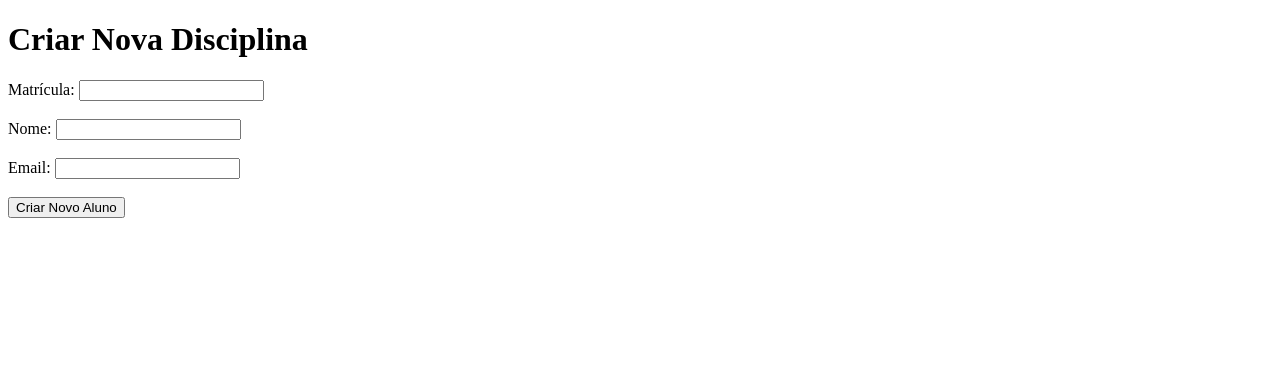
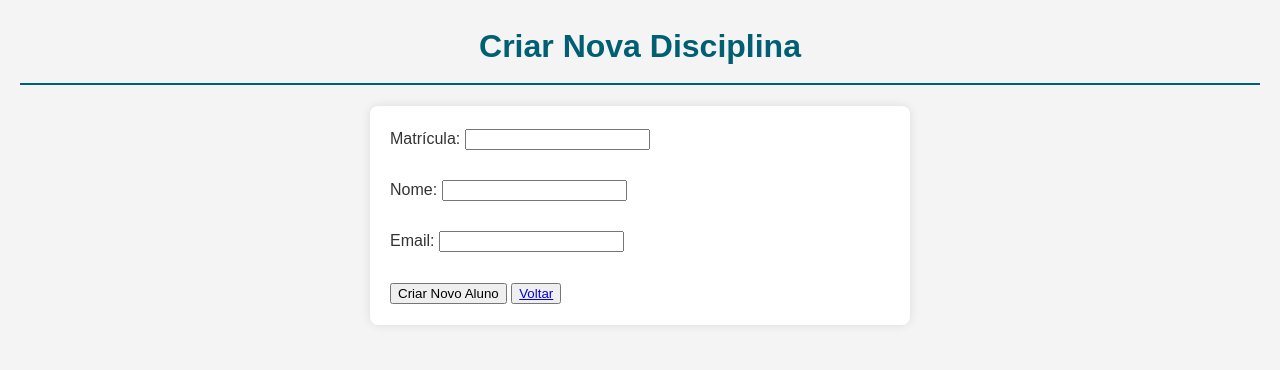
Before and after one commit to Daitoros/3DAW, a PHP site: page /Incluir.php in a window 1280 px wide. Shown: the top 370 px of the page. Run offline with PHP 8.4, Linux system fonts and the light colour scheme.

Commit message:
ajustes visuais

```diff
--- a/Listar15092025/Incluir.php
+++ b/Listar15092025/Incluir.php
@@ -4,7 +4,7 @@ if ($_SERVER['REQUEST_METHOD'] == 'POST')
     $matricula = $_POST["matricula"];
     $nome = $_POST["nome"];
     $email = $_POST["email"];
-    echo "Matricula: " . $matricula . " Nome: " . $nome . " Email: " . $email;
+    echo "<p class='info'> Matricula: " . $matricula . " Nome: " . $nome . " Email: " . $email . "</p>";
 
     $padraoEmail = '/^[a-zA-Z0-9._%+-]+@[a-zA-Z0-9.-]+\.[a-zA-Z]{2,}$/';
     $padraoNome = '/^[a-zA-ZÀ-ú\s\'-]+$/';
@@ -13,17 +13,17 @@ if ($_SERVER['REQUEST_METHOD'] == 'POST')
 
     if(!preg_match($padraoEmail, $email))
     {
-        $msg = "O endereço de email '$email' não é válido!";
+        $msg = "<p class='erro'> O endereço de email '$email' não é válido!</p>";
     } else
     {
         if(!preg_match($padraoNome, $nome))
         {
-            $msg = "O Nome introduzido, '$nome', não é válido!";
+            $msg = "<p class='erro'> O Nome introduzido, '$nome', não é válido!</p>";
         }else
         {
             if(!preg_match($padraoMatricula, $matricula))
             {
-                $msg = "A Matrícula '$matricula' não é válida!";
+                $msg = "<p class='erro'>A Matrícula '$matricula' não é válida!</p>";
             }else
             {
                 if (!file_exists("alunos.txt"))
@@ -37,7 +37,7 @@ if ($_SERVER['REQUEST_METHOD'] == 'POST')
                 $linha = "\n" . $matricula . ";" . $nome . ";" . $email . "\n";
                 fwrite($arqDisc,$linha);
                 fclose($arqDisc);
-                $msg = "Deu tudo certo!!!";
+                $msg = "<p class='sucesso'>Deu tudo certo!!!</p>";
             }
         }
     }
@@ -46,6 +46,10 @@ if ($_SERVER['REQUEST_METHOD'] == 'POST')
 <!DOCTYPE html>
 <html>
     <head>
+        <meta charset="UTF-8">
+        <meta name="viewport" content="width=device-width, initial-scale=1.0">
+        <title>Incluir aluno</title>
+        <link rel="stylesheet" href="style.css">
     </head>
     <body>
         <h1>Criar Nova Disciplina</h1>
@@ -57,6 +61,7 @@ if ($_SERVER['REQUEST_METHOD'] == 'POST')
             Email: <input type="text" name="email">
             <br><br>
             <input type="submit" value="Criar Novo Aluno">
+            <button><a href='Listar.php'>Voltar</a></button>
         </form>
         <p><?php
             if($_SERVER['REQUEST_METHOD']=='POST'){
@@ -64,5 +69,6 @@ if ($_SERVER['REQUEST_METHOD'] == 'POST')
             }
         ?></p>
         <br>
+
     </body>
 </html>
--- /dev/null
+++ b/Listar15092025/style.css
@@ -0,0 +1,90 @@
+body {
+    font-family: Arial, sans-serif;
+    background-color: #f4f4f4;
+    color: #333;
+    line-height: 1.6;
+    margin: 20px;
+    padding: 0;
+}
+
+h1 {
+    text-align: center;
+    color: #005f73;
+    border-bottom: 2px solid #005f73;
+    padding-bottom: 10px;
+}
+
+table {
+    width: 100%;
+    border-collapse: collapse;
+    margin: 25px 0;
+    font-size: 1em;
+    min-width: 400px;
+    box-shadow: 0 0 20px rgba(0, 0, 0, 0.15);
+    background-color: #fff;
+}
+
+thead tr {
+    background-color: #0077b6;
+    color: #ffffff;
+    text-align: left;
+}
+
+th, td {
+    padding: 12px 15px;
+    border: 1px solid #dddddd;
+}
+
+tbody tr {
+    border-bottom: 1px solid #dddddd;
+}
+
+tbody tr:nth-of-type(even) {
+    background-color: #f3f3f3;
+}
+
+tbody tr:last-of-type {
+    border-bottom: 2px solid #0077b6;
+}
+
+form {
+    background-color: #fff;
+    padding: 20px;
+    border-radius: 8px;
+    box-shadow: 0 0 10px rgba(0, 0, 0, 0.1);
+    max-width: 500px;
+    margin: 20px auto;
+}
+
+.info{
+    color: #0077b6; /* Cor azul para a fonte */
+    background-color: #e6f7ff; /* Fundo azul claro */
+    border: 1px solid #99c2ff; /* Borda sutil */
+    padding: 10px;
+    border-radius: 4px;
+    margin: 15px auto;
+    text-align: center;
+    width: fit-content;
+}
+
+.error{
+    color: #a94442;
+    background-color: #f2dede;
+    border: 1px solid #ebccd1;
+    padding: 10px;
+    border-radius: 4px;
+    margin: 15px auto;
+    text-align: center;
+    width: fit-content;
+}
+
+.sucesso{
+    color: #3c763d;
+    background-color: #dff0d8;
+    border: 1px solid #d6e9c6;
+    padding: 10px;
+    border-radius: 4px;
+    margin: 15px auto;
+    text-align: center;
+    width: fit-content;
+}
```
Also changed, not shown: Listar15092025/Listar.php (+6 -2 lines).
